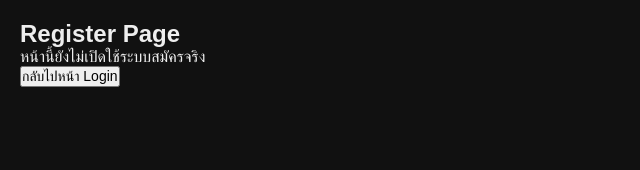
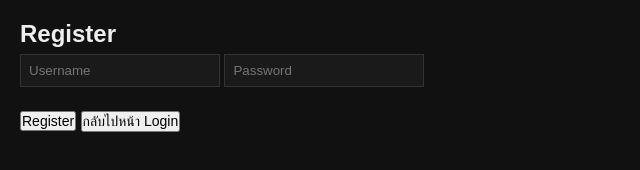
Before and after one commit to view147/dnd-web-map, a website: page register.html in a window 1280 px wide. Shown: the whole page, without its empty margins (0-640 px from the left). Drawn offline with Linux system fonts and the light colour scheme.

Commit message:
Update register.html

```diff
--- a/register.html
+++ b/register.html
@@ -7,10 +7,14 @@
 </head>
 <body>
 
-  <h2>Register Page</h2>
+  <h2>Register</h2>
 
-  <p>หน้านี้ยังไม่เปิดใช้ระบบสมัครจริง</p>
+  <input id="username" type="text" placeholder="Username">
+  <input id="password" type="password" placeholder="Password">
 
+  <br><br>
+
+  <button type="button" onclick="register()">Register</button>
   <button type="button" onclick="window.location.href='login.html'">
     กลับไปหน้า Login
   </button>
```
